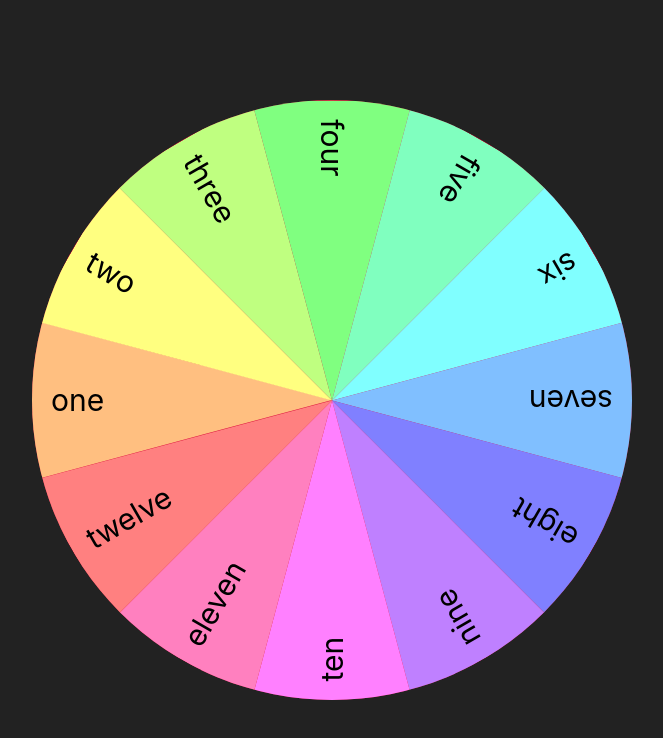
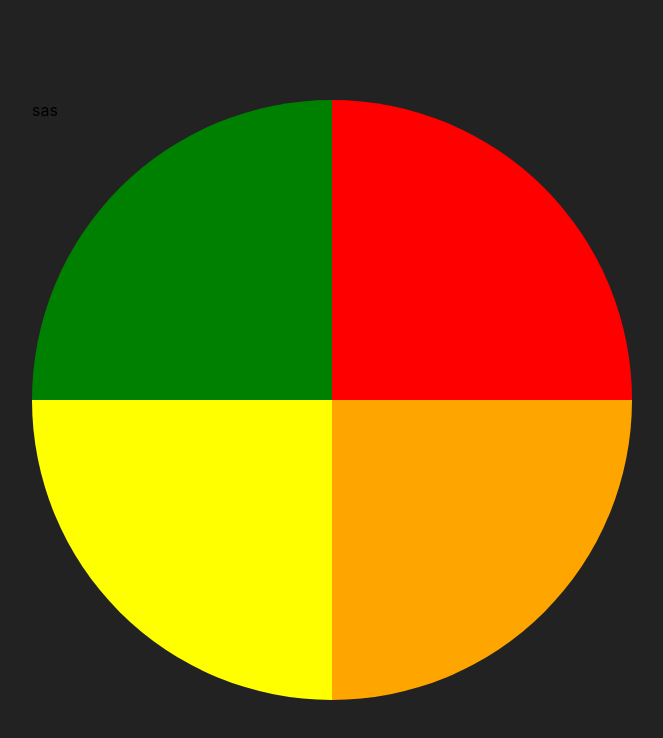
Before and after one commit to ShmigelskiyAndrey/fortune-wheel, a React (Create React App) app: page / in a window 1280 px wide. Shown: the top 738 px of the page, without its empty margins (308-971 px from the left). Built offline with nearby package versions, Linux system fonts and the light colour scheme.

Commit message:
tryed another way to make css appearence using conic gradient

```diff
--- a/src/components/wheel.js
+++ b/src/components/wheel.js
@@ -2,20 +2,21 @@ import styles from "./wheel.module.css"
 
 function Wheel() {
     return (
-      <ul className={styles.wheel}>
-        <li className={styles.elem}>one</li>
-        <li className={styles.elem}>two</li>
-        <li className={styles.elem}>three</li>
-        <li className={styles.elem}>four</li>
-        <li className={styles.elem}>five</li>
-        <li className={styles.elem}>six</li>
-        <li className={styles.elem}>seven</li>
-        <li className={styles.elem}>eight</li>
-        <li className={styles.elem}>nine</li>
-        <li className={styles.elem}>ten</li>
-        <li className={styles.elem}>eleven</li>
-        <li className={styles.elem}>twelve</li>
-      </ul>
+      // <ul className={styles.wheel}>
+      //   <li className={styles.elem}>one</li>
+      //   <li className={styles.elem}>two</li>
+      //   <li className={styles.elem}>three</li>
+      //   <li className={styles.elem}>four</li>
+      //   <li className={styles.elem}>five</li>
+      //   <li className={styles.elem}>six</li>
+      //   <li className={styles.elem}>seven</li>
+      //   <li className={styles.elem}>eight</li>
+      //   <li className={styles.elem}>nine</li>
+      //   <li className={styles.elem}>ten</li>
+      //   <li className={styles.elem}>eleven</li>
+      //   <li className={styles.elem}>twelve</li>
+      // </ul>
+      <div className={styles.dodo}>sas</div>
     );
   }
 
--- a/src/components/wheel.module.css
+++ b/src/components/wheel.module.css
@@ -1,15 +1,13 @@
 .wheel {
     --items: 12;
-    all: unset;
-    aspect-ratio: 1 / 1;
+    padding: 0;
+    aspect-ratio: 1/1;
     width: 600px;
-    height: 600px;
-    background: crimson;
-    container-type: inline-size;
-    direction: ltr;
+    height: auto;
+    container-type: size;
     display: grid;
     place-content: center start;
-    clip-path: inset(0 0 0 0 round 50%);
+    clip-path: circle();
 }
 
 .elem {
@@ -26,52 +24,34 @@
 }
 
 .elem {
-    &:nth-of-type(1) { --idx: 1; }
-    &:nth-of-type(2) { --idx: 2; }
-    &:nth-of-type(3) { --idx: 3; }
-    &:nth-of-type(4) { --idx: 4; }
-    &:nth-of-type(5) { --idx: 5; }
-    &:nth-of-type(6) { --idx: 6; }
-    &:nth-of-type(7) { --idx: 7; }
-    &:nth-of-type(8) { --idx: 8; }
-    &:nth-of-type(9) { --idx: 9; }
-    &:nth-of-type(10) { --idx: 10; }
-    &:nth-of-type(11) { --idx: 11; }
-    &:nth-of-type(12) { --idx: 12; }
+    &:nth-of-type(1) { --idx: 0; }
+    &:nth-of-type(2) { --idx: 1; }
+    &:nth-of-type(3) { --idx: 2; }
+    &:nth-of-type(4) { --idx: 3; }
+    &:nth-of-type(5) { --idx: 4; }
+    &:nth-of-type(6) { --idx: 5; }
+    &:nth-of-type(7) { --idx: 6; }
+    &:nth-of-type(8) { --idx: 7; }
+    &:nth-of-type(9) { --idx: 8; }
+    &:nth-of-type(10) { --idx: 9; }
+    &:nth-of-type(11) { --idx: 10; }
+    &:nth-of-type(12) { --idx: 11; }
 }
 
 .elem {
-    rotate: calc(360deg / var(--items) * calc(var(--idx) - 1));
+    rotate: calc(360deg / var(--items) * var(--idx));
     background: hsl(calc(360deg / var(--items) *
     calc(var(--idx))), 100%, 75%);
-
-    /* height: calc((2 * pi * 50cqi) / var(--items)); */
-    height: calc(2*50cqi*tan(180deg/var(--items)));
-
+    height: calc(2*50cqi*tan(179.9deg/var(--items)));
     clip-path: polygon(0% 0%, 100% 50%, 0% 100%);
 }
 
-
-
-
-
-
-
-/* align-content: center;
-    display: grid;
-    grid-area: 1 / -1;
-    transform-origin: center right;
-    box-sizing: border-box;
-
-    font-size: 4rem;
-    padding-left: 50px;
-    width: 300px; */
-
-    /* .wheel {
-        width: 600px;
-        height: 600px;
-        background-color: grey;
-        display: grid;
-        place-content: center start;
-        position: relative;
-    } */
+.dodo {
+    width: 600px;
+    height: 600px;
+    --a: 4;
+    --b: calc(360deg/var(--a));
+    --c: ;
+    background: conic-gradient(red var(--b), orange var(--b) calc(2*var(--b)), yellow calc(2*var(--b)) calc(3*var(--b)), green calc(3*var(--b)));
+    border-radius: 50%;
+}
```
